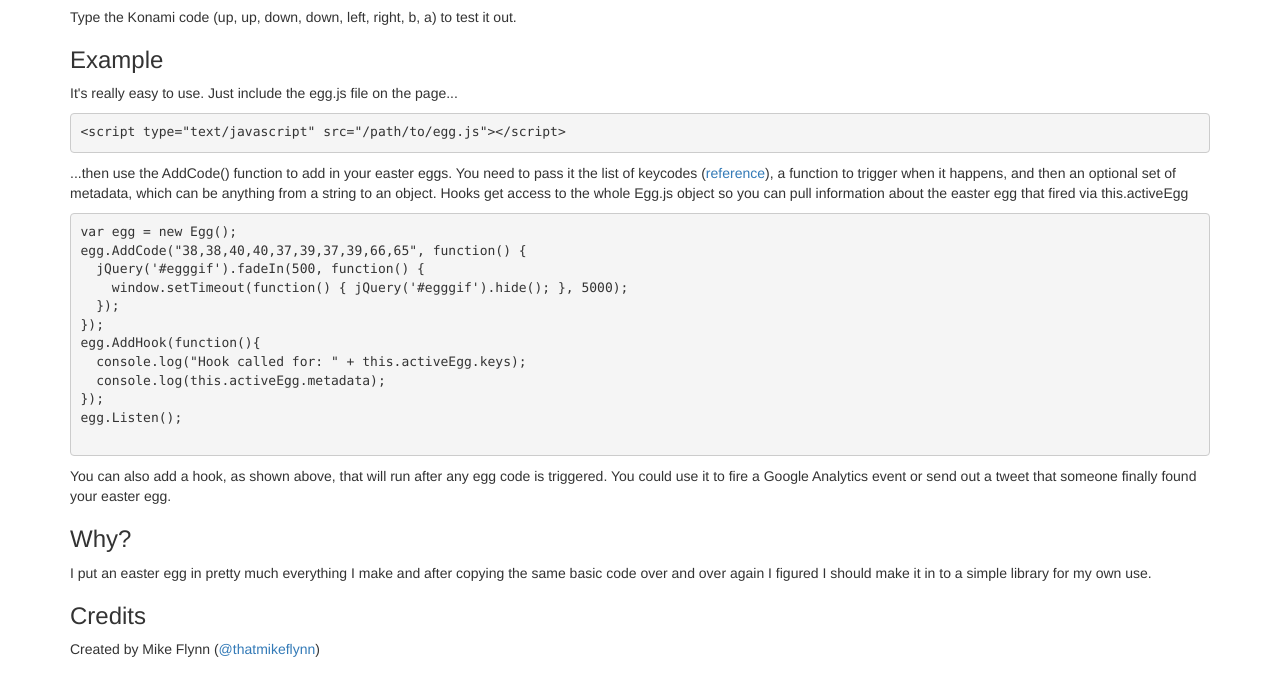
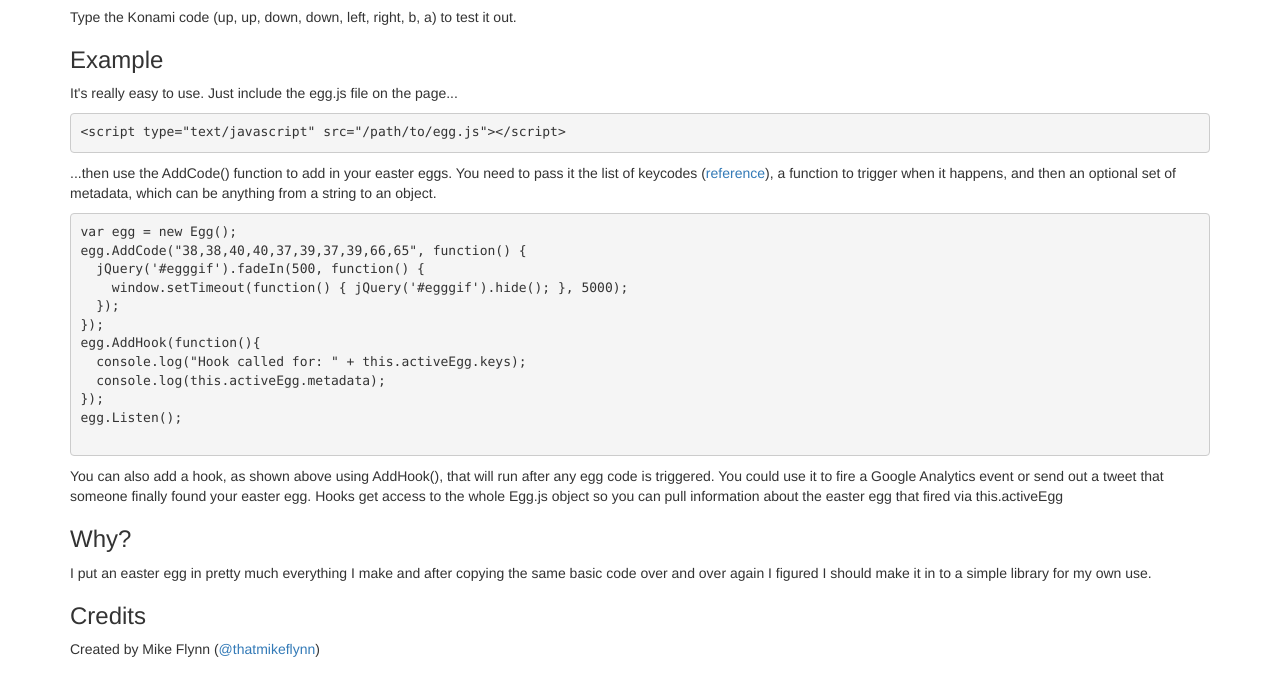
Before and after one commit to mikeflynn/egg.js, a plain HTML site: page index.html in a window 1280 px wide. Shown: the part 93-788 px from the top of the page. Drawn offline with nearby package versions, Linux system fonts and the light colour scheme.

Commit message:
Created html version of readme.

```diff
--- a/test.html
+++ b/index.html
@@ -34,7 +34,7 @@
     <h3>Example</h3>
     <p>It's really easy to use. Just include the egg.js file on the page...</p>
     <pre>&lt;script type="text/javascript" src="/path/to/egg.js"&gt;&lt;/script&gt;</pre>
-    <p>...then use the AddCode() function to add in your easter eggs. You need to pass it the list of keycodes (<a href="http://www.cambiaresearch.com/articles/15/javascript-char-codes-key-codes">reference</a>), a function to trigger when it happens, and then an optional set of metadata, which can be anything from a string to an object. Hooks get access to the whole Egg.js object so you can pull information about the easter egg that fired via this.activeEgg</p>
+    <p>...then use the AddCode() function to add in your easter eggs. You need to pass it the list of keycodes (<a href="http://www.cambiaresearch.com/articles/15/javascript-char-codes-key-codes">reference</a>), a function to trigger when it happens, and then an optional set of metadata, which can be anything from a string to an object. </p>
     <pre>
 var egg = new Egg();
 egg.AddCode("38,38,40,40,37,39,37,39,66,65", function() {
@@ -48,7 +48,7 @@ egg.AddHook(function(){
 });
 egg.Listen();
     </pre>
-    <p>You can also add a hook, as shown above, that will run after any egg code is triggered. You could use it to fire a Google Analytics event or send out a tweet that someone finally found your easter egg.</p>
+    <p>You can also add a hook, as shown above using AddHook(), that will run after any egg code is triggered. You could use it to fire a Google Analytics event or send out a tweet that someone finally found your easter egg. Hooks get access to the whole Egg.js object so you can pull information about the easter egg that fired via this.activeEgg</p>
     <h3>Why?</h3>
     <p>I put an easter egg in pretty much everything I make and after copying the same basic code over and over again I figured I should make it in to a simple library for my own use.</p>
     <h3>Credits</h3>
```
